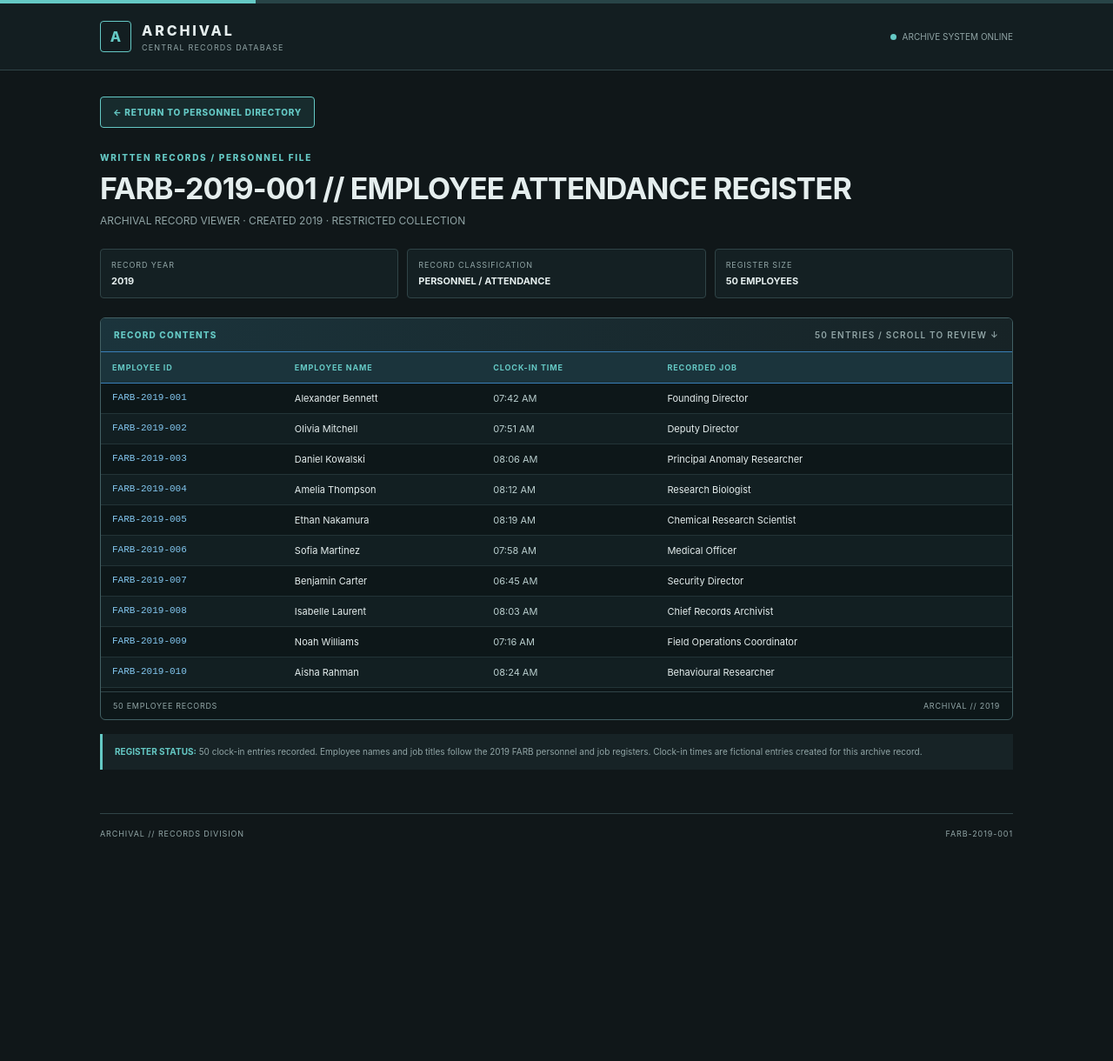
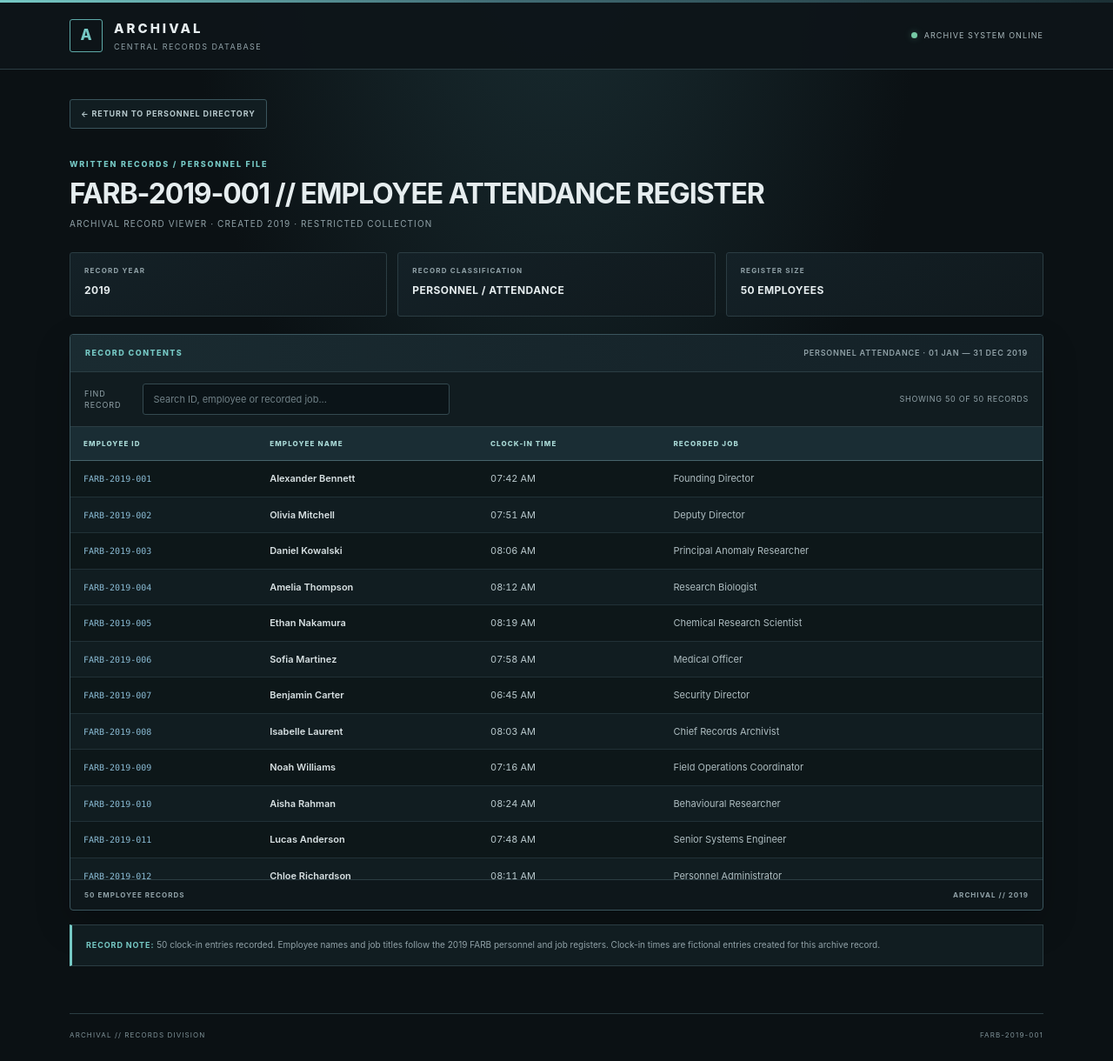
Before and after one commit to atdenaiforeve/archival-, a plain HTML site: page documents/2019.html in a window 1280 px wide. Shown: the whole page at 87% size. Before the commit the page ends 986 px from the top, so only its background shows below. Drawn offline with Linux system fonts and the light colour scheme; no server answers.

Commit message:
Polish 2019 personnel register presentation

```diff
--- a/documents/2019.html
+++ b/documents/2019.html
@@ -6,19 +6,39 @@
 <meta name="theme-color" content="#101719">
 <title>2019 Record — ARCHIVAL</title>
 <style>
-:root{color-scheme:dark;--bg:#101719;--panel:#172326;--line:#304447;--text:#e5eeee;--muted:#91a5a6;--cyan:#65c9c5;--blue:#397fb8;--blue-light:#83c7f0;font-family:Inter,"Segoe UI",Arial,sans-serif}
-*{box-sizing:border-box}body{margin:0;min-height:100vh;background:var(--bg);color:var(--text)}a{color:inherit;text-decoration:none}a:focus-visible{outline:3px solid #a0e2dc;outline-offset:4px}
-.topline{height:4px;background:linear-gradient(90deg,var(--cyan) 0 23%,#284447 23%)}header{background:#131e21;border-bottom:1px solid var(--line)}.header-inner,main,footer{width:min(1050px,calc(100% - 36px));margin:auto}.header-inner{min-height:76px;display:flex;align-items:center;justify-content:space-between;gap:16px}.brand{display:flex;align-items:center;gap:12px}.mark{width:36px;height:36px;display:grid;place-items:center;border:1px solid var(--cyan);color:var(--cyan);font-weight:800;border-radius:4px}.brand-name{font-size:16px;font-weight:800;letter-spacing:.18em}.brand-sub{margin-top:4px;color:var(--muted);font-size:9px;letter-spacing:.13em}.online{font-size:10px;color:var(--muted)}.dot{display:inline-block;width:7px;height:7px;margin-right:7px;border-radius:50%;background:var(--cyan)}
-main{padding:30px 0 50px}.back{display:inline-block;padding:11px 14px;border:1px solid var(--cyan);border-radius:4px;background:#172b2d;color:var(--cyan);font-size:10px;font-weight:800;letter-spacing:.08em}.eyebrow{margin-top:28px;color:var(--cyan);font-size:10px;font-weight:800;letter-spacing:.17em}h1{margin:9px 0 7px;font-size:clamp(23px,4vw,34px);letter-spacing:-.025em}.subtitle{color:var(--muted);font-size:12px;line-height:1.7}.meta{display:grid;grid-template-columns:repeat(3,1fr);gap:10px;margin:22px 0}.cell{padding:12px;border:1px solid var(--line);background:#142023;border-radius:4px}.cell span{display:block;color:var(--muted);font-size:9px;letter-spacing:.1em}.cell strong{display:block;margin-top:6px;font-size:11px}
-.viewer{border:1px solid #426064;border-radius:6px;background:#0d1719;overflow:hidden}.viewer-head{display:flex;justify-content:space-between;gap:12px;padding:13px 15px;border-bottom:1px solid #397fb8;background:linear-gradient(90deg,#1b343c,#172326);color:var(--cyan);font-size:10px;font-weight:800;letter-spacing:.12em}.viewer-head span:last-child{color:var(--muted);font-weight:600}.scroll-window{height:390px;overflow-y:auto;overscroll-behavior:contain;scrollbar-color:#397fb8 #101719;scrollbar-width:thin;background:#0d1719;position:relative}
-.record-table{width:100%;border-collapse:collapse;font-size:11px;min-width:620px}
-.record-table th{position:sticky;top:0;z-index:2;padding:12px 13px;text-align:left;background:#1b343c;color:var(--cyan);font-size:9px;letter-spacing:.1em;border-bottom:1px solid #397fb8}
-.record-table td{padding:10px 13px;border-bottom:1px solid #233437;color:var(--text);vertical-align:top}
-.record-table tbody tr:nth-child(even){background:#121f22}
-.record-table td:first-child{color:var(--blue-light);font-family:ui-monospace,monospace;white-space:nowrap}
-.record-table td:nth-child(3){white-space:nowrap;color:#b9cece}
-.viewer-foot{display:flex;justify-content:space-between;gap:10px;padding:10px 14px;border-top:1px solid var(--line);color:var(--muted);font-size:9px;letter-spacing:.08em}.notice{margin-top:16px;padding:12px 14px;border-left:3px solid var(--cyan);background:#172326;color:var(--muted);font-size:10px;line-height:1.7}.notice strong{color:var(--cyan)}footer{display:flex;justify-content:space-between;gap:12px;padding:17px 0 22px;border-top:1px solid var(--line);color:var(--muted);font-size:9px;letter-spacing:.1em}
-@media(max-width:600px){.meta{grid-template-columns:1fr 1fr}.online{font-size:8px}.viewer-head{font-size:9px}.scroll-window{height:55vh;min-height:300px}footer{flex-direction:column}}
+:root{color-scheme:dark;--bg:#0b1114;--surface:#111b20;--surface-2:#162329;--line:#2b3d43;--line-strong:#3a555d;--text:#e6edef;--muted:#91a2a8;--cyan:#76c9c5;--blue:#8abbd4;font-family:Inter,"Segoe UI",Arial,sans-serif}
+*{box-sizing:border-box}body{margin:0;min-height:100vh;background:radial-gradient(ellipse at 50% -20%,#1b3035 0,transparent 48%),var(--bg);color:var(--text);font-size:14px;line-height:1.5}
+a{color:inherit;text-decoration:none}a:focus-visible,button:focus-visible,input:focus-visible,.scroll-window:focus-visible{outline:2px solid var(--cyan);outline-offset:3px}
+.topline{height:3px;background:linear-gradient(90deg,var(--cyan),#416c75 45%,#1b3035)}header{background:rgba(13,21,25,.94);border-bottom:1px solid var(--line)}
+.header-inner,main,footer{width:min(1120px,calc(100% - 48px));margin:auto}.header-inner{min-height:76px;display:flex;align-items:center;justify-content:space-between;gap:18px}
+.brand{display:flex;align-items:center;gap:13px}.mark{width:38px;height:38px;display:grid;place-items:center;border:1px solid #5eaaa8;color:var(--cyan);font-size:17px;font-weight:800;border-radius:3px}
+.brand-name{font-size:15px;font-weight:800;letter-spacing:.2em}.brand-sub{margin-top:3px;color:var(--muted);font-size:9px;letter-spacing:.16em}
+.online{font-size:9px;color:#a9b8bc;letter-spacing:.12em}.dot{display:inline-block;width:7px;height:7px;margin-right:8px;border-radius:50%;background:#75c9a4;box-shadow:0 0 9px #75c9a455}
+main{padding:34px 0 54px}.back{display:inline-flex;align-items:center;gap:8px;padding:9px 12px;border:1px solid var(--line-strong);border-radius:3px;color:#b7c9cd;background:#111d21;font-size:9px;font-weight:700;letter-spacing:.1em;transition:background .15s,border-color .15s}.back:hover{background:#1a2b30;border-color:var(--cyan)}
+.eyebrow{margin-top:34px;color:var(--cyan);font-size:9px;font-weight:800;letter-spacing:.2em;text-transform:uppercase}
+h1{max-width:900px;margin:9px 0 8px;font-size:clamp(22px,3.4vw,32px);line-height:1.2;letter-spacing:-.035em;font-weight:700}.subtitle{color:var(--muted);font-size:10px;letter-spacing:.11em}
+.meta{display:grid;grid-template-columns:repeat(3,1fr);gap:12px;margin:25px 0 20px}.cell{min-height:74px;padding:14px 16px;border:1px solid var(--line);border-radius:3px;background:linear-gradient(145deg,#142127,#10191d)}
+.cell span{display:block;color:var(--muted);font-size:8px;font-weight:700;letter-spacing:.15em}.cell strong{display:block;margin-top:8px;font-size:12px;font-weight:650;letter-spacing:.035em}
+.viewer{border:1px solid var(--line-strong);border-radius:4px;background:#0e171b;overflow:hidden;box-shadow:0 16px 42px #0003}
+.viewer-head{display:flex;align-items:center;justify-content:space-between;gap:12px;padding:14px 17px;border-bottom:1px solid var(--line);background:linear-gradient(90deg,#1a2b31,#142127);font-size:9px;font-weight:800;letter-spacing:.16em}
+.viewer-head span:first-child{color:var(--cyan)}.viewer-head span:last-child{color:var(--muted);font-weight:600;letter-spacing:.09em}
+.table-tools{display:flex;align-items:center;justify-content:space-between;gap:14px;padding:13px 16px;border-bottom:1px solid var(--line);background:#111c20}
+.search-wrap{display:flex;align-items:center;gap:9px;flex:1;max-width:420px;color:var(--muted);font-size:9px;letter-spacing:.1em}
+.search-wrap input{width:100%;min-width:0;padding:9px 11px;border:1px solid #344950;border-radius:3px;background:#0b1418;color:var(--text);font:inherit;font-size:11px;letter-spacing:normal}
+.search-wrap input::placeholder{color:#708187}.result-count{color:var(--muted);font-size:9px;white-space:nowrap;letter-spacing:.08em}
+.scroll-window{max-height:520px;overflow:auto;overscroll-behavior:contain;scrollbar-color:#496a72 #101719;scrollbar-width:thin;background:#0d1719}
+.record-table{width:100%;border-collapse:collapse;font-size:11px;min-width:700px}
+.record-table th{position:sticky;top:0;z-index:2;padding:13px 15px;text-align:left;background:#1a2d34;color:#a9d9d6;font-size:8px;font-weight:800;letter-spacing:.14em;border-bottom:1px solid #46636b;white-space:nowrap}
+.record-table td{padding:12px 15px;border-bottom:1px solid #213137;color:#d9e2e4;vertical-align:middle}
+.record-table tbody tr{transition:background .12s}.record-table tbody tr:nth-child(even){background:#111d21}.record-table tbody tr:hover{background:#1b3036}
+.record-table td:first-child{color:var(--blue);font-family:ui-monospace,SFMono-Regular,Consolas,monospace;font-size:10px;white-space:nowrap}
+.record-table td:nth-child(2){font-weight:600}.record-table td:nth-child(3){white-space:nowrap;color:#b9c9cd;font-variant-numeric:tabular-nums}.record-table td:nth-child(4){color:#aebdc1}
+.viewer-foot{display:flex;justify-content:space-between;gap:10px;padding:11px 16px;border-top:1px solid var(--line);color:var(--muted);font-size:8px;font-weight:700;letter-spacing:.13em}
+.notice{margin-top:16px;padding:14px 16px;border:1px solid var(--line);border-left:3px solid var(--cyan);background:#111d21;color:var(--muted);font-size:10px;line-height:1.75}.notice strong{color:var(--cyan);font-size:9px;letter-spacing:.1em}
+footer{display:flex;justify-content:space-between;gap:12px;padding:18px 0 24px;border-top:1px solid var(--line);color:#7f9298;font-size:8px;letter-spacing:.14em}
+@media(max-width:650px){.header-inner,main,footer{width:calc(100% - 28px)}.header-inner{min-height:68px}.online{font-size:8px}.eyebrow{margin-top:27px}.meta{grid-template-columns:1fr 1fr;gap:8px}.cell{padding:12px}.viewer-head{align-items:flex-start;flex-direction:column;gap:5px}.table-tools{align-items:flex-start;flex-direction:column}.search-wrap{max-width:none;width:100%}.scroll-window{max-height:60vh;min-height:280px}footer{flex-direction:column}}
+@media print{body{background:#fff;color:#111}.topline,header,.back,.table-tools,footer{display:none!important}main{width:100%;padding:0}.eyebrow,.subtitle,.notice,.cell span{color:#444}.viewer,.cell,.notice{background:#fff;border-color:#bbb;box-shadow:none}.record-table{min-width:0;font-size:8pt}.record-table th{position:static;background:#e9eeee;color:#111}.record-table td{color:#111!important;border-color:#ccc}.scroll-window{max-height:none;overflow:visible}.meta{break-inside:avoid}}
+
 </style>
 </head>
 <body>
@@ -35,7 +55,8 @@ main{padding:30px 0 50px}.back{display:inline-block;padding:11px 14px;border:1px
 <div class="cell"><span>REGISTER SIZE</span><strong>50 EMPLOYEES</strong></div>
 </div>
 <section class="viewer" aria-label="2019 employee clock-in register">
-<div class="viewer-head"><span>RECORD CONTENTS</span><span>50 ENTRIES / SCROLL TO REVIEW ↓</span></div>
+<div class="viewer-head"><span>RECORD CONTENTS</span><span>PERSONNEL ATTENDANCE · 01 JAN — 31 DEC 2019</span></div>
+<div class="table-tools"><label class="search-wrap" for="recordSearch">FIND RECORD <input id="recordSearch" type="search" placeholder="Search ID, employee or recorded job..." autocomplete="off"></label><span class="result-count" id="resultCount" aria-live="polite">SHOWING 50 OF 50 RECORDS</span></div>
 <div class="scroll-window" tabindex="0" aria-label="Scrollable 2019 clock-in register">
 <table class="record-table">
 <thead><tr><th>EMPLOYEE ID</th><th>EMPLOYEE NAME</th><th>CLOCK-IN TIME</th><th>RECORDED JOB</th></tr></thead>
@@ -94,9 +115,27 @@ main{padding:30px 0 50px}.back{display:inline-block;padding:11px 14px;border:1px
 </div>
 <div class="viewer-foot"><span>50 EMPLOYEE RECORDS</span><span>ARCHIVAL // 2019</span></div>
 </section>
-<div class="notice"><strong>REGISTER STATUS:</strong> 50 clock-in entries recorded. Employee names and job titles follow the 2019 FARB personnel and job registers. Clock-in times are fictional entries created for this archive record.</div>
+<div class="notice"><strong>RECORD NOTE:</strong> 50 clock-in entries recorded. Employee names and job titles follow the 2019 FARB personnel and job registers. Clock-in times are fictional entries created for this archive record.</div>
 </main>
 <footer><span>ARCHIVAL // RECORDS DIVISION</span><span>FARB-2019-001</span></footer>
+<script>
+(function(){
+ const search=document.getElementById('recordSearch');
+ const count=document.getElementById('resultCount');
+ const rows=Array.from(document.querySelectorAll('.record-table tbody tr'));
+ function filterRecords(){
+   const term=search.value.trim().toLocaleLowerCase();
+   let visible=0;
+   rows.forEach(row=>{
+     const match=row.textContent.toLocaleLowerCase().includes(term);
+     row.hidden=!match;
+     if(match) visible++;
+   });
+   count.textContent='SHOWING '+visible+' OF '+rows.length+' RECORDS';
+ }
+ search.addEventListener('input',filterRecords);
+})();
+</script>
 <script src="../assets/js/archid.js"></script>
 </body>
 </html>
```
